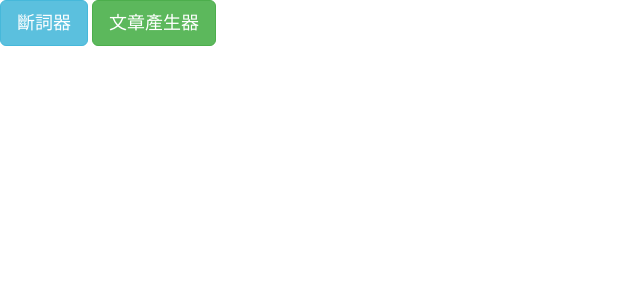
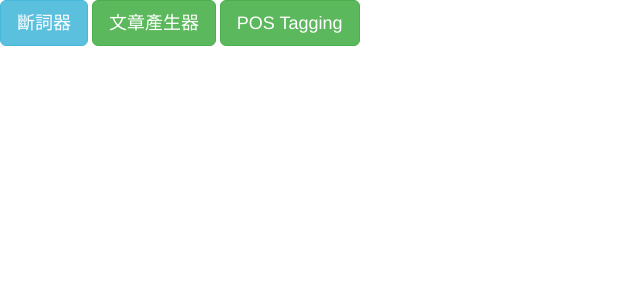
Before and after one commit to GoodWeather0322/Model_Demo, a Flask app: page / in a window 1280 px wide. Shown: the top 300 px of the page, without its empty margins (0-640 px from the left). Run offline with Flask 2, Linux system fonts and the light colour scheme; parts of the project's set-up code (start-up, migrations or seed data) failed here and were passed over; some libraries are stand-ins or nearby versions.

Commit message:
add new button to home : pos tagging

```diff
--- a/templates/home_index.html
+++ b/templates/home_index.html
@@ -12,6 +12,7 @@
 
 <input class="btn btn-info btn-lg" type="button" value="斷詞器" onclick="window.location.href='{{ url_for('wordseg.index') }}'">
 <input class="btn btn-success btn-lg" type="button" value="文章產生器" onclick="window.location.href='{{ url_for('newsgen.index') }}'">
+<input class="btn btn-success btn-lg" type="button" value="POS Tagging" onclick="window.location.href='{{ url_for('pos.index') }}'">
 
 
 {% endblock %}
```
